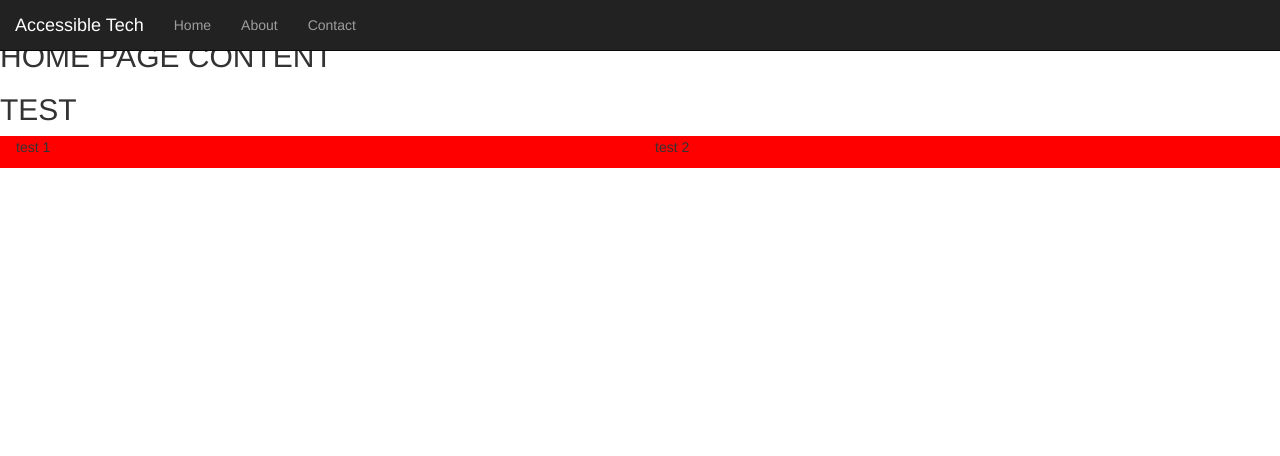
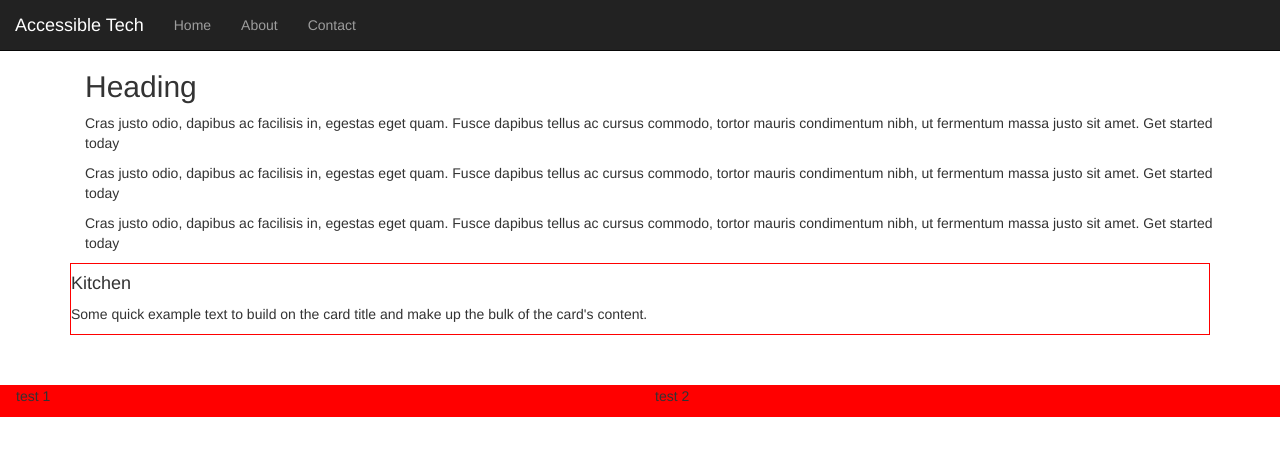
Before and after one commit to AccessibleTech/AccessibleTech, a Jekyll site: the page built from index.md, in a window 1280 px wide. Shown: the top 456 px of the page. Built offline with Jekyll 4.4.1, drawn with Linux system fonts in a browser that asks for light colours; our own code applies the rules of GitHub Pages for plain Markdown files.

Commit message:
Changing the home page

```diff
--- a/_includes/navigation.html
+++ b/_includes/navigation.html
@@ -2,7 +2,8 @@
 <nav class="navbar navbar-inverse navbar-fixed-top">
   <div class="container-fluid">
     <div class="navbar-header">
-  <button type="button" class="navbar-toggle" data-toggle="collapse" data-target="#myNavbar">
+      <button type="button" class="navbar-toggle" data-toggle="collapse"
+       data-target="#myNavbar">
         <span class="icon-bar"></span>
         <span class="icon-bar"></span>
         <span class="icon-bar"></span>
--- /dev/null
+++ b/_includes/page.html
@@ -0,0 +1,22 @@
+<div class="container page">
+  <div class="container">
+    <h2>Heading</h2>
+    <p>Cras justo odio, dapibus ac facilisis in, egestas eget quam. Fusce dapibus
+      tellus ac cursus commodo, tortor mauris condimentum nibh, ut fermentum massa justo sit amet.
+      Get started today</p>
+    <p>Cras justo odio, dapibus ac facilisis in, egestas eget quam. Fusce dapibus
+      tellus ac cursus commodo, tortor mauris condimentum nibh, ut fermentum massa justo sit amet.
+      Get started today</p>
+      <p>Cras justo odio, dapibus ac facilisis in, egestas eget quam. Fusce dapibus
+      tellus ac cursus commodo, tortor mauris condimentum nibh, ut fermentum massa justo sit amet.
+      Get started today</p>
+  </div>
+<div class="card">
+  <div class="card-block">
+    <h4 class="card-title">Kitchen</h4>
+    <p class="card-text">Some quick example text to build on the card title and
+      make up the bulk of the card's content.</p>
+    </div>
+  </div>
+
+</div>
--- a/_layouts/default.html
+++ b/_layouts/default.html
@@ -4,7 +4,7 @@
   <body>
     {% include navigation.html %}
 
-    {{ content }}
+    {% include page.html %}
 
     {% include footer.html %}
   </body>
--- a/css/website.css
+++ b/css/website.css
@@ -1,5 +1,16 @@
+*{
+  margin: 0;
+  padding: 0
+  box-sizing: border-box;
+}
+.page{
+  margin-top: 50px;
+}
+.card {
+  border: 1px solid red;
+}
 footer{
+  margin-top: 50px;
   background-color: red;
   border: 1px solid red;
-  margin: 1px solid red;
 }
--- a/index.md
+++ b/index.md
@@ -4,8 +4,3 @@
 # See: https://jekyllrb.com/docs/themes/#overriding-theme-defaults
 layout: default
 ---
-
-## HOME PAGE CONTENT
-
-
-## TEST
```
Also changed, not shown: Gemfile.lock. Lines whose indentation alone changed are shown as unchanged.
